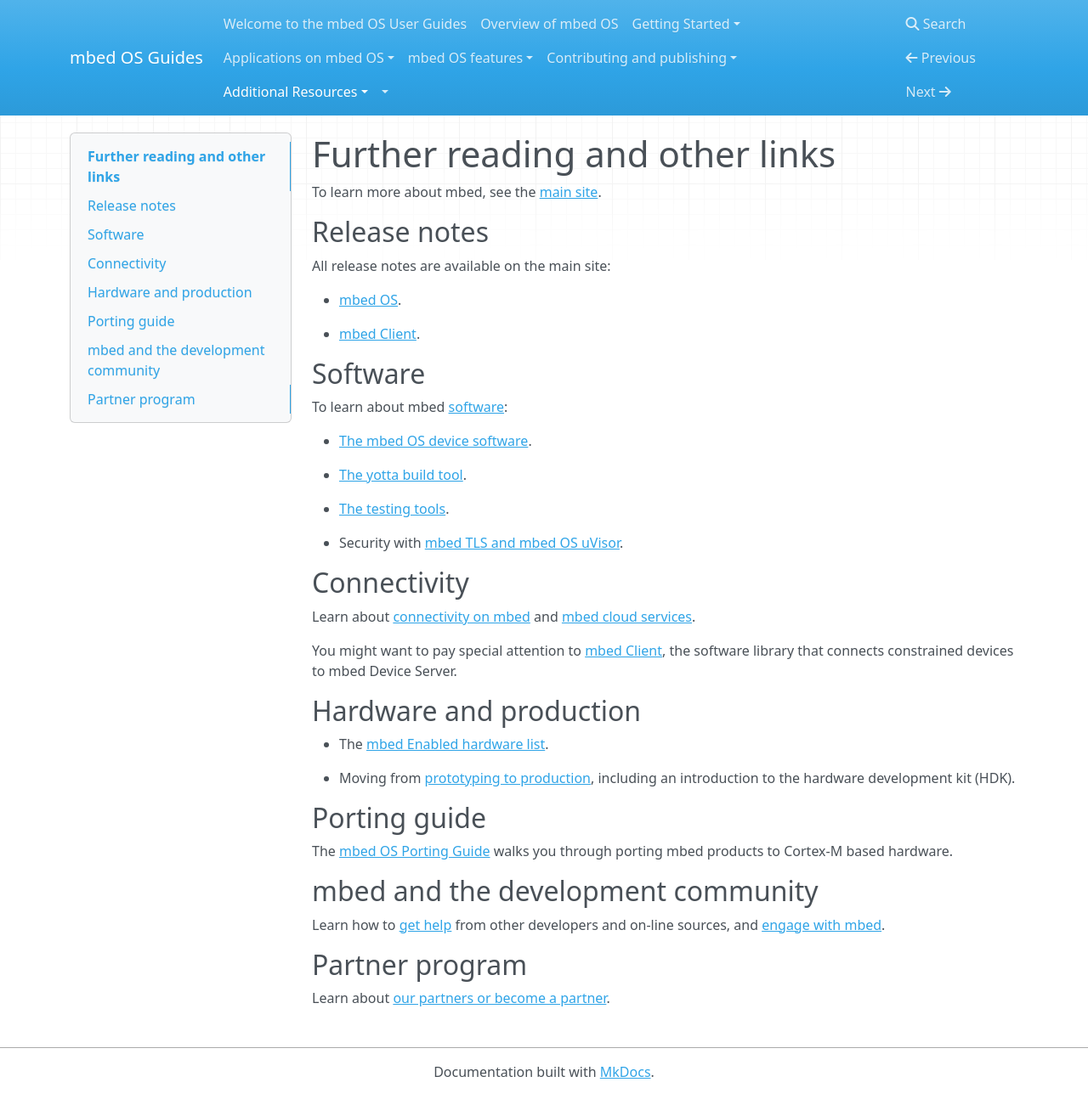
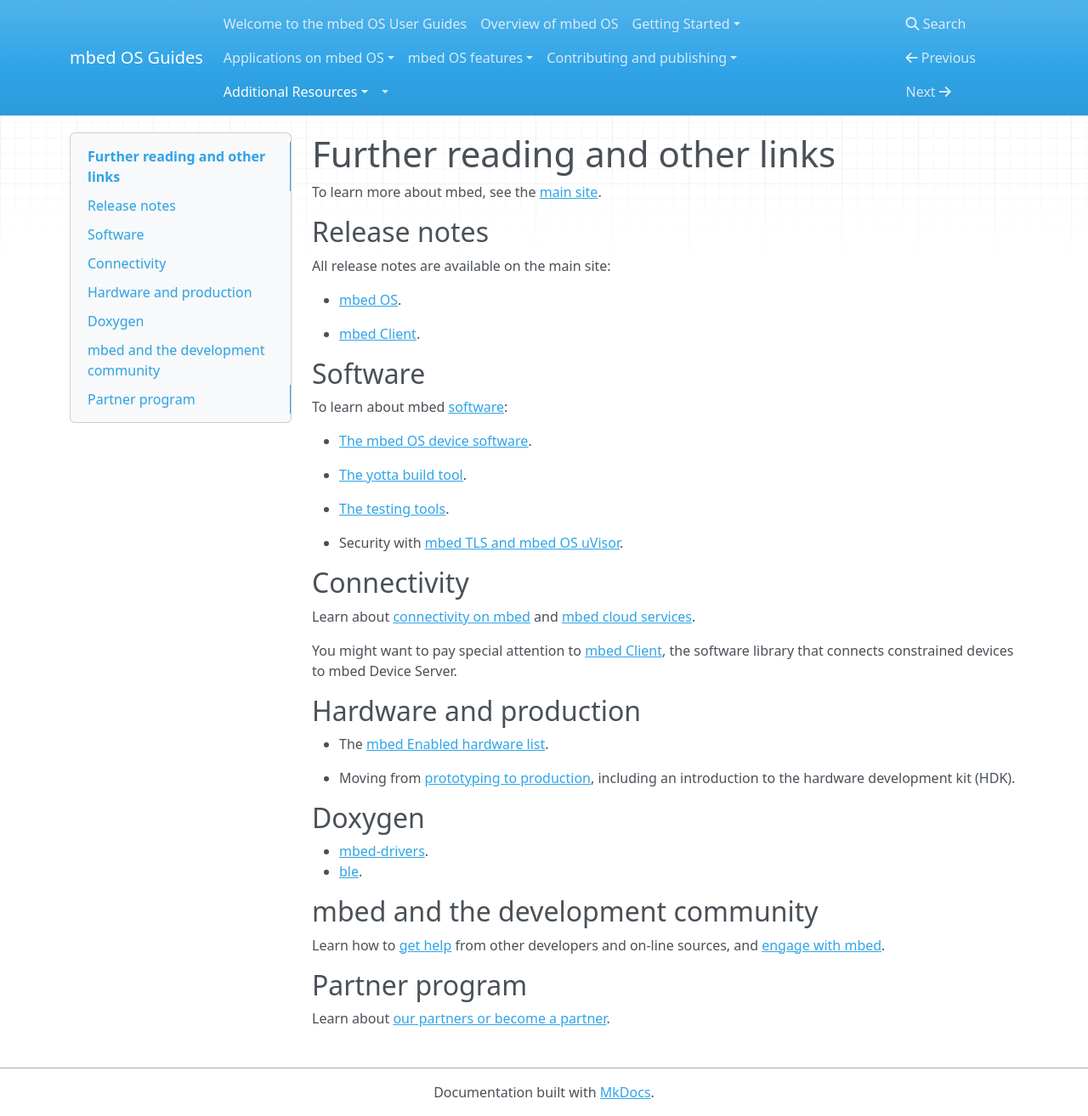
Before and after one commit to ARMmbed/GettingStartedmbedOS, an MkDocs documentation site: the page built from Docs/FurtherReading.md, in a window 1280 px wide and 1314 px high. Shown: the whole window at 85% size. Built offline with MkDocs 1.6.1, drawn with Linux system fonts in a browser that asks for light colours; nearby versions of some CDN libraries; old or Windows-style settings are respelled for this version of MkDocs.

Commit message:
Adding links to APIs
mbed-drivers and BLE for now

```diff
--- a/Docs/FurtherReading.md
+++ b/Docs/FurtherReading.md
@@ -34,9 +34,10 @@ You might want to pay special attention to [mbed Client](/http://v3.mbed.com/en/
 
 * Moving from [prototyping to production](http://mbed.com/en/development/hardware/prototyping-production/), including an introduction to the hardware development kit (HDK).
 
-## Porting guide
+## Doxygen
 
-The [mbed OS Porting Guide](https://docs.mbed.com/docs/porting-guide/en/latest/) walks you through porting mbed products to Cortex-M based hardware.
+* [mbed-drivers](https://docs.mbed.com/docs/mbed-drivers-api/en/latest/api/index.html).
+* [ble](https://docs.mbed.com/docs/ble-api/en/master/api/index.html).
 
 ## mbed and the development community
 
```
